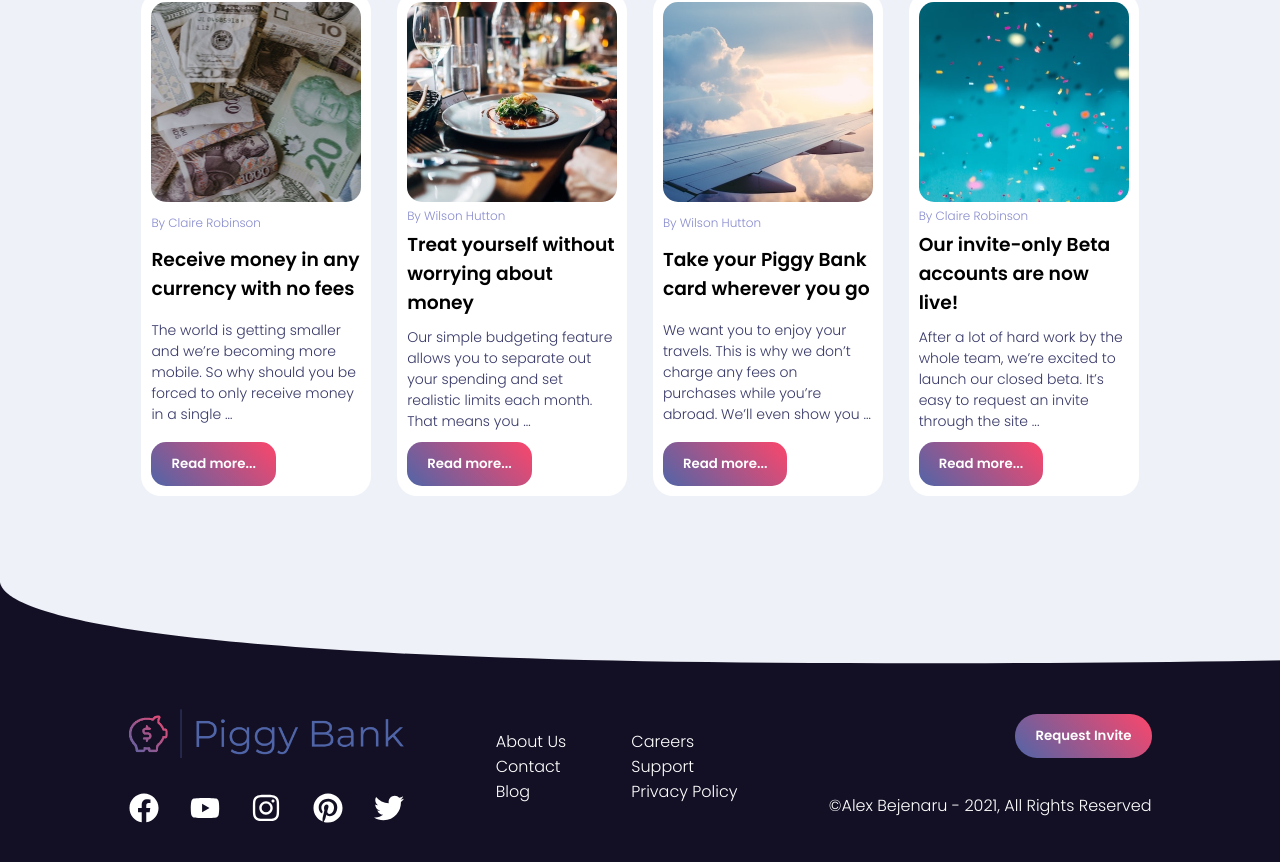
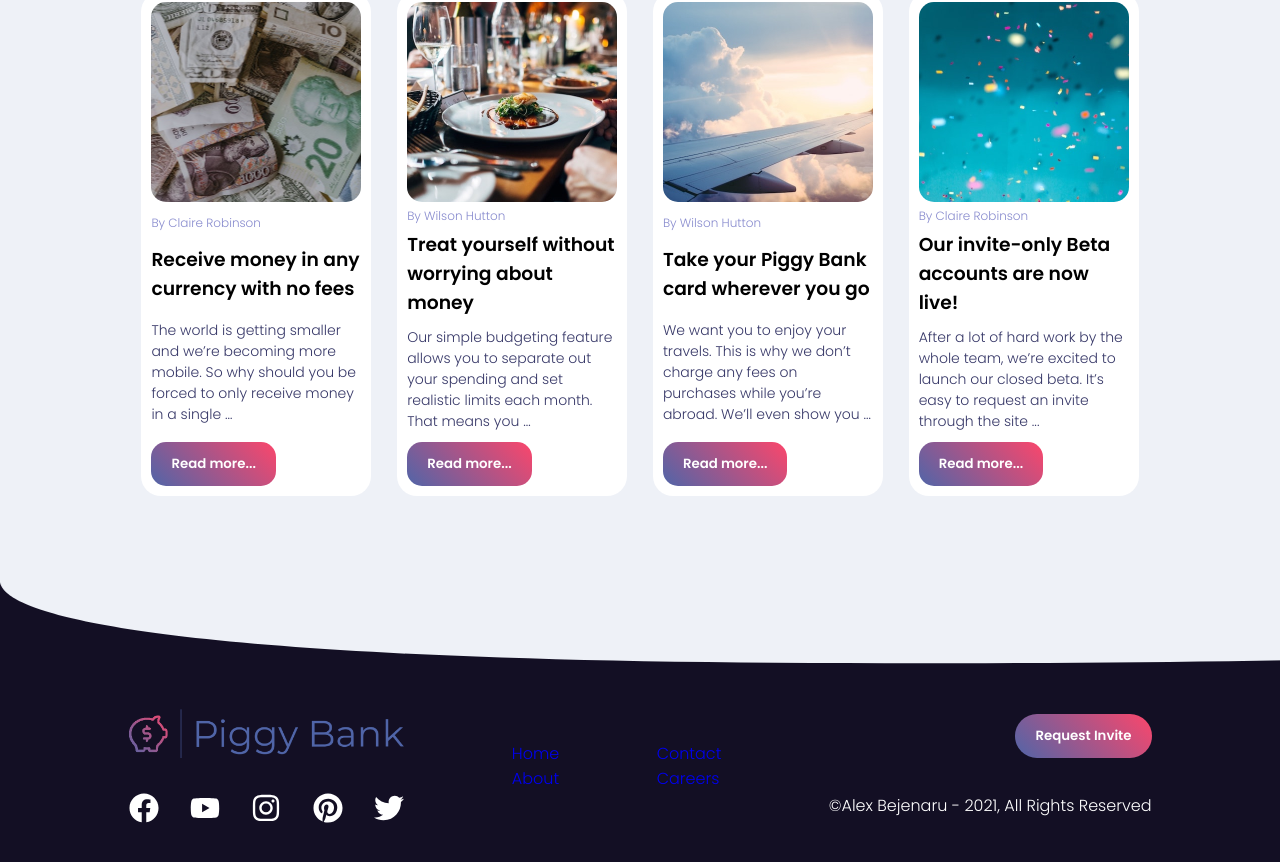
Before and after one commit to alexdbejenaru/piggybank-landing-page, a React app: page /#/ in a window 1280 px wide. Shown: the part 1547-2409 px from the top of the page. Built offline with nearby package versions, Linux system fonts and the light colour scheme.

Commit message:
added hash router and modified contact page

```diff
--- a/src/components/App.js
+++ b/src/components/App.js
@@ -1,7 +1,7 @@
 import "../styles/index.scss";
 import Navbar from "./Navigation/Navbar";
 import Homepage from '../pages/Homepage';
-import { BrowserRouter as Router, Route, Switch } from "react-router-dom";
+import { HashRouter as Router, Route, Switch } from "react-router-dom";
 import Contact from "../pages/Contact";
 import Footer from '../components/Footer';
 
--- a/src/components/Contact/ContactFormSection.js
+++ b/src/components/Contact/ContactFormSection.js
@@ -1,6 +1,16 @@
 const ContactFormSection = () => {
     return (
         <>
+            <div className="contact-wrapper">
+                <div class="custom-shape-divider-bottom-1634965345">
+                    <svg data-name="Layer 1" xmlns="http://www.w3.org/2000/svg" viewBox="0 0 1200 120" preserveAspectRatio="none">
+                    <path d="M0,0V46.29c47.79,22.2,103.59,32.17,158,28,70.36-5.37,136.33-33.31,206.8-37.5C438.64,32.43,512.34,53.67,583,72.05c69.27,18,138.3,24.88,209.4,13.08,36.15-6,69.85-17.84,104.45-29.34C989.49,25,1113-14.29,1200,52.47V0Z" opacity=".25" class="shape-fill"></path>
+                    <path d="M0,0V15.81C13,36.92,27.64,56.86,47.69,72.05,99.41,111.27,165,111,224.58,91.58c31.15-10.15,60.09-26.07,89.67-39.8,40.92-19,84.73-46,130.83-49.67,36.26-2.85,70.9,9.42,98.6,31.56,31.77,25.39,62.32,62,103.63,73,40.44,10.79,81.35-6.69,119.13-24.28s75.16-39,116.92-43.05c59.73-5.85,113.28,22.88,168.9,38.84,30.2,8.66,59,6.17,87.09-7.5,22.43-10.89,48-26.93,60.65-49.24V0Z" opacity=".5" class="shape-fill"></path>
+                    <path d="M0,0V5.63C149.93,59,314.09,71.32,475.83,42.57c43-7.64,84.23-20.12,127.61-26.46,59-8.63,112.48,12.24,165.56,35.4C827.93,77.22,886,95.24,951.2,90c86.53-7,172.46-45.71,248.8-84.81V0Z" class="shape-fill"></path>
+                    </svg>
+                </div>
+            </div>
+
             <div className="contact-form">
 
             </div>
--- a/src/components/Contact/ContactHeroSection.js
+++ b/src/components/Contact/ContactHeroSection.js
@@ -1,16 +1,6 @@
 const ContactHeroSection = () => {
     return (
         <>
-            <div className="contact-wrapper">
-                <div class="custom-shape-divider-bottom-1634965345">
-                    <svg data-name="Layer 1" xmlns="http://www.w3.org/2000/svg" viewBox="0 0 1200 120" preserveAspectRatio="none">
-                    <path d="M0,0V46.29c47.79,22.2,103.59,32.17,158,28,70.36-5.37,136.33-33.31,206.8-37.5C438.64,32.43,512.34,53.67,583,72.05c69.27,18,138.3,24.88,209.4,13.08,36.15-6,69.85-17.84,104.45-29.34C989.49,25,1113-14.29,1200,52.47V0Z" opacity=".25" class="shape-fill"></path>
-                    <path d="M0,0V15.81C13,36.92,27.64,56.86,47.69,72.05,99.41,111.27,165,111,224.58,91.58c31.15-10.15,60.09-26.07,89.67-39.8,40.92-19,84.73-46,130.83-49.67,36.26-2.85,70.9,9.42,98.6,31.56,31.77,25.39,62.32,62,103.63,73,40.44,10.79,81.35-6.69,119.13-24.28s75.16-39,116.92-43.05c59.73-5.85,113.28,22.88,168.9,38.84,30.2,8.66,59,6.17,87.09-7.5,22.43-10.89,48-26.93,60.65-49.24V0Z" opacity=".5" class="shape-fill"></path>
-                    <path d="M0,0V5.63C149.93,59,314.09,71.32,475.83,42.57c43-7.64,84.23-20.12,127.61-26.46,59-8.63,112.48,12.24,165.56,35.4C827.93,77.22,886,95.24,951.2,90c86.53-7,172.46-45.71,248.8-84.81V0Z" class="shape-fill"></path>
-                    </svg>
-                </div>
-            </div>
-
             <div className="contact-hero">
                 <h2 className="contact-hero_title">Contact us!</h2>
                 <p className="contact-hero_text">Lorem ipsum dolor sit amet consectetur, adipisicing elit. Deserunt amet ab magnam dolorem deleniti atque mollitia laborum ipsum officia incidunt?</p>
--- a/src/components/Footer.js
+++ b/src/components/Footer.js
@@ -1,6 +1,7 @@
 import logo from '../images/piggy-bank-logo.png';
 import { FontAwesomeIcon } from '@fortawesome/react-fontawesome';
 import { faFacebook, faInstagram, faPinterest, faTwitter, faYoutube } from '@fortawesome/free-brands-svg-icons';
+import { Link } from 'react-router-dom';
 
 const Footer = () => {
     return (
@@ -24,17 +25,15 @@ const Footer = () => {
                     <div className="center-block">
                         <div className="left-list">
                             <ul className="footer-nav">
-                                <li className="footer-nav_link">About Us</li>
-                                <li className="footer-nav_link">Contact</li>
-                                <li className="footer-nav_link">Blog</li>
+                                <li><Link to="/">Home</Link></li>
+                                <li><Link to="/about">About</Link></li>
                             </ul>
                         </div>
 
                         <div className="right-list">
                             <ul className="footer-nav">
-                                <li className="footer-nav_link">Careers</li>
-                                <li className="footer-nav_link">Support</li>
-                                <li className="footer-nav_link">Privacy Policy</li>
+                                <li><Link to="/contact">Contact</Link></li>
+                                <li><Link to="/careers">Careers</Link></li>
                             </ul>
                         </div>
                     </div>
--- a/src/pages/Contact.js
+++ b/src/pages/Contact.js
@@ -5,8 +5,8 @@ const Contact = () => {
     return (
         <>
             <div className="contact-content">
+                <ContactFormSection />
                 <ContactHeroSection />
-                <ContactFormSection />
             </div>
         </>
      );
--- a/src/styles/pages/contact.scss
+++ b/src/styles/pages/contact.scss
@@ -29,6 +29,10 @@
 
 .contact-content {
     height: calc(100vh - 200px);
+    display: flex;
+    flex-direction: column;
+    align-items: center;
+    justify-content: center;
 
     @include breakpoint-down(large) {
         max-width: rem(1023px);
@@ -43,7 +47,14 @@
         height: calc(100vh - 100px);
     }
 }
-
+.contact-form {
+    max-width: rem(1366px);
+    margin: 0 auto;
+    height: 70%;
+    width: 100%;
+    margin-top: rem(100px);
+    background-color: blueviolet;
+}
 .contact-hero {
     max-width: rem(1366px);
     margin: 0 auto;
@@ -52,5 +63,6 @@
     flex-direction: column;
     justify-content: center;
     align-items: center;
-    padding-top: rem(50px);
+    background-color: brown;
+    width: 100%;
 }
```
